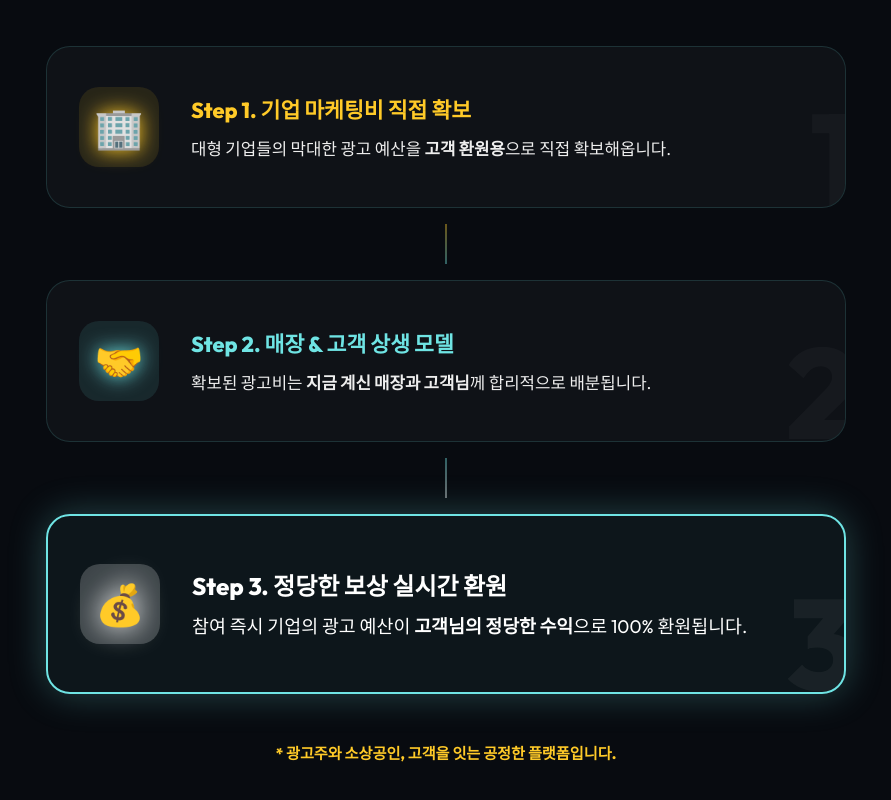
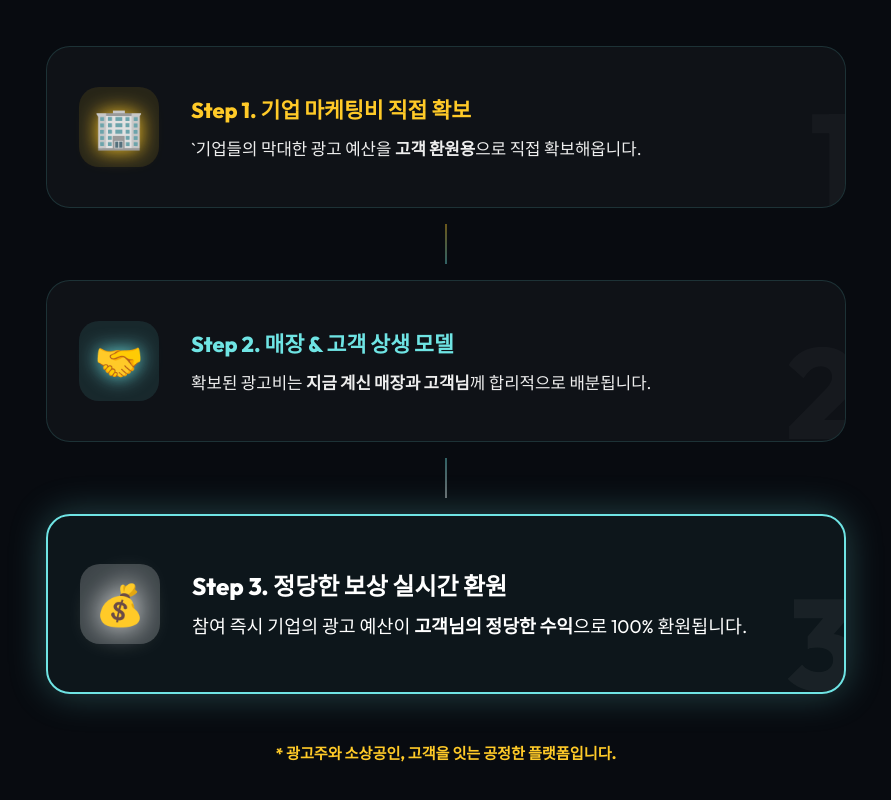
Before and after one commit to lifeandmoreusa-maker/locallinkjs, a website built with Vite: page index.html in a window 1280 px wide. Shown: the part 2075-2875 px from the top of the page, without its empty margins (194-1085 px from the left). Built offline with nearby package versions, Linux system fonts and the light colour scheme.

Commit message:
Final Polish: Absolute final refinement of reward descriptions and brand trust.

```diff
--- a/index.html
+++ b/index.html
@@ -93,7 +93,7 @@
                         <div class="flow-text">
                             <h3 style="font-size: 1.35rem; color: #ffca28; margin-bottom: 0.5rem; font-weight: 800;">
                                 Step 1. 기업 마케팅비 직접 확보</h3>
-                            <p style="font-size: 1.05rem; color: #eee; line-height: 1.5; word-break: keep-all;">대형 기업들의
+                            <p style="font-size: 1.05rem; color: #eee; line-height: 1.5; word-break: keep-all;">`기업들의
                                 막대한 광고 예산을<br class="mo-br"> <strong>고객 환원용</strong>으로 직접 확보해옵니다.</p>
                         </div>
                         <div class="flow-number"
```
